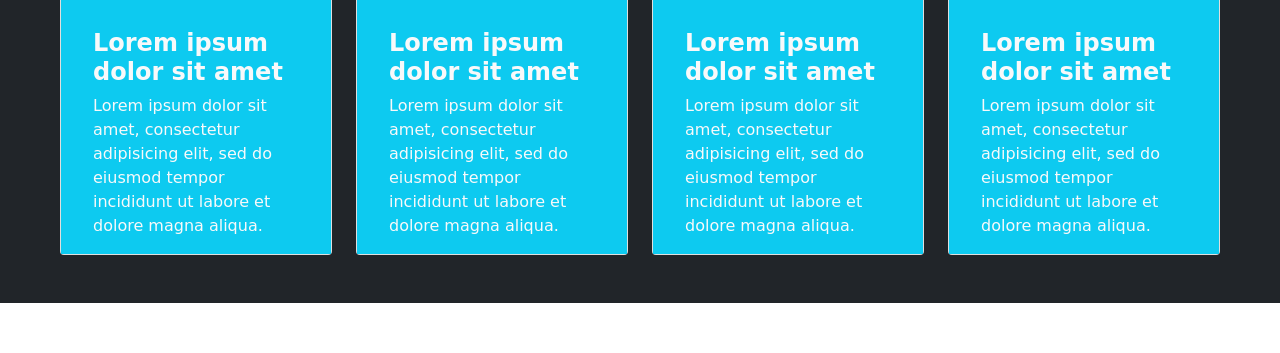
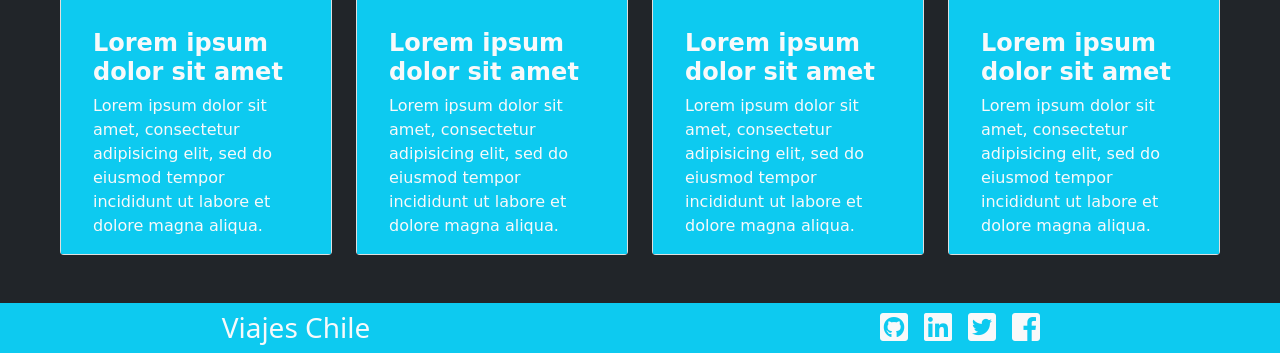
Before and after one commit to copugarute/Viajes_Chile, a plain HTML site: page index.html in a window 1280 px wide. Shown: the part 1975-2328 px from the top of the page. Before the commit the page ends 2278 px from the top, so only its background shows below. Drawn offline with nearby package versions, Linux system fonts and the light colour scheme; a web font is replaced by a local one.

Commit message:
avance footer

```diff
--- a/index.html
+++ b/index.html
@@ -16,7 +16,9 @@
     <script src="assets/js/script.js" charset="utf-8"></script>
   </head>
   <body>
+
     <!--navbar-->
+
     <nav class="navbar fixed-top navbar-expand-lg navbar-dark p-md-3 ">
       <div class="container-fluid ps-5">
         <a class="navbar-brand ps-5" href="prueba/index.html"> <img src="assets/img/viajes.svg" alt="..." class="imagen-fluid logo1"> Viajes Chile</a>
@@ -67,6 +69,7 @@
     </button>
   </div>
   </section>
+
 
   <!--seccion 1-->
 
@@ -163,7 +166,27 @@
   </section>
 
 
+<!-- seccion 3 -->
 
+<!--footer-->
+
+<footer class="container-fluid bg-info">
+  <div class="footercontainer row ">
+    <div class="footertexto col-6 pt-2">
+      <h3 class="text-center text-light pe-5 ">Viajes Chile</h3>
+    </div>
+    <div class="footericonos col-6 d-flex justify-content-center  py-2">
+      <i class="fab fa-github-square text-light fa-2x px-2"></i>
+      <i class="fab fa-linkedin text-light fa-2x px-2"></i>
+      <i class="fab fa-twitter-square text-light fa-2x px-2"></i>
+      <i class="fab fa-facebook-square text-light fa-2x px-2"></i>
+
+    </div>
+
+  </div>
+
+
+</footer>
 
 
 
```
